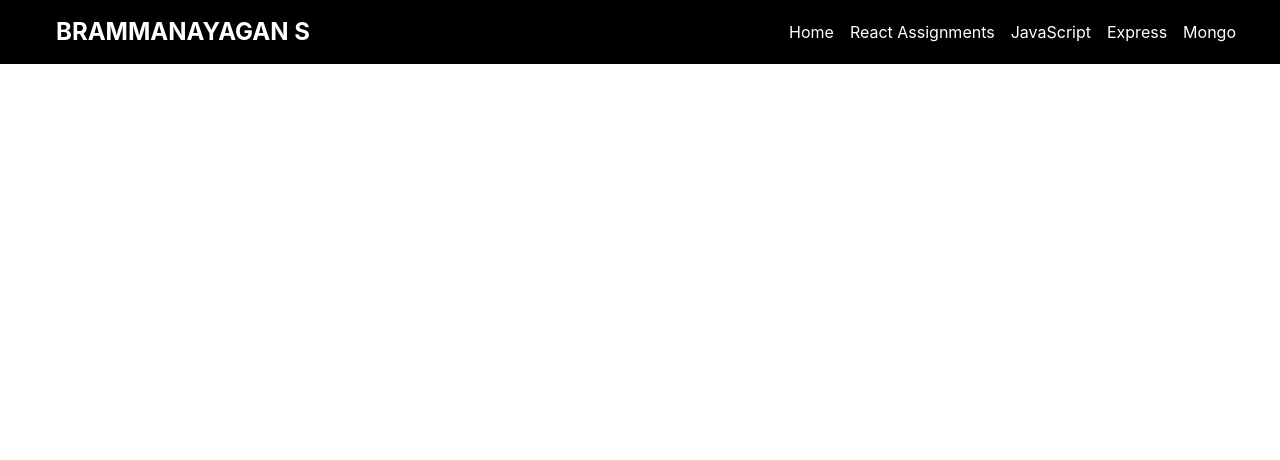
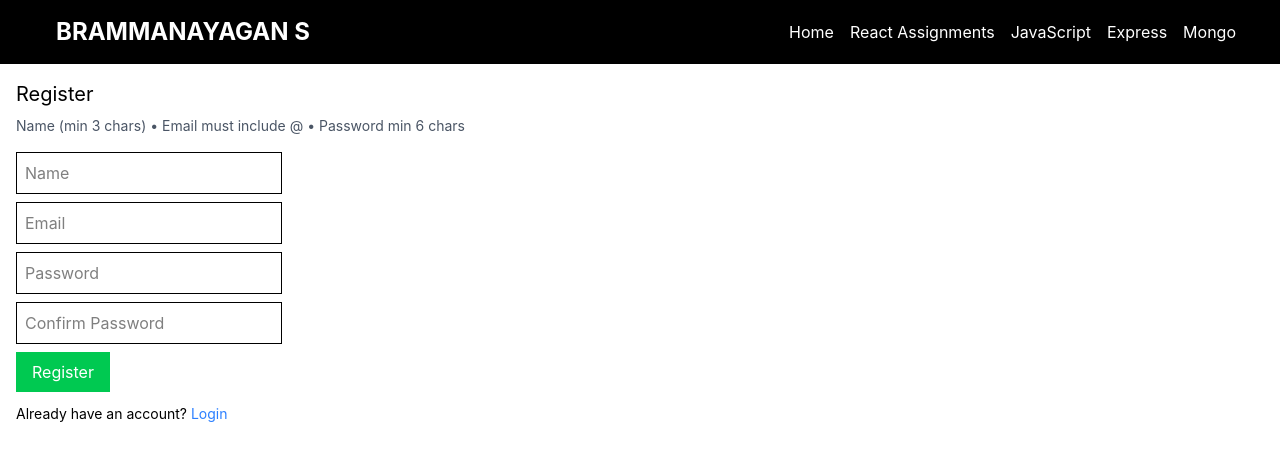
Before and after one commit to brammanayagan/Master-React-Assignments, a React (Vite) app: page /react/27/register in a window 1280 px wide. Shown: the top 460 px of the page. Built offline with nearby package versions, Linux system fonts and the light colour scheme.

Commit message:
login flow

```diff
--- /dev/null
+++ b/src/assignments/react/assgn27/Assgn27.jsx
@@ -0,0 +1,49 @@
+import { Routes, Route } from "react-router-dom";
+import { useContext } from "react";
+
+import AuthProvider from "./context/AuthProvider";
+import { AuthContext } from "./context/AuthContext";
+
+import Navbar from "./components/Navbar";
+
+import Login from "./pages/Login";
+import Register from "./pages/Register";
+import Dashboard from "./pages/Dashboard";
+
+import ProtectedRoute from "./routes/ProtectedRoute";
+
+const InnerApp = () => {
+  const { user } = useContext(AuthContext);
+
+  return (
+    <>
+      {user && <Navbar />}
+
+      <Routes>
+        <Route path="login" element={<Login />} />
+        <Route path="register" element={<Register />} />
+
+        <Route
+          path="dashboard"
+          element={
+            <ProtectedRoute>
+              <Dashboard />
+            </ProtectedRoute>
+          }
+        />
+      </Routes>
+    </>
+  );
+};
+
+const Assgn27 = () => {
+  return (
+    <>
+      <AuthProvider>
+        <InnerApp />
+      </AuthProvider>
+    </>
+  );
+};
+
+export default Assgn27;
--- /dev/null
+++ b/src/assignments/react/assgn27/components/Navbar.jsx
@@ -0,0 +1,21 @@
+import { useContext } from "react";
+import { AuthContext } from "../context/AuthContext";
+import { Link } from "react-router-dom";
+
+const Navbar = () => {
+  const { handleLogout } = useContext(AuthContext);
+
+  return (
+    <>
+      <div className="p-4 bg-gray-800 text-white flex gap-4">
+        <Link to="/react/27/dashboard">Dashboard</Link>
+
+        <button onClick={handleLogout} className="ml-auto bg-red-500 px-3">
+          Logout
+        </button>
+      </div>
+    </>
+  );
+};
+
+export default Navbar;
--- /dev/null
+++ b/src/assignments/react/assgn27/context/AuthContext.jsx
@@ -0,0 +1,3 @@
+import { createContext } from "react";
+
+export const AuthContext = createContext();
--- /dev/null
+++ b/src/assignments/react/assgn27/context/AuthProvider.jsx
@@ -0,0 +1,65 @@
+import { useEffect, useState } from "react";
+import { AuthContext } from "./AuthContext";
+
+const AuthProvider = ({ children }) => {
+  const [user, setUser] = useState(null);
+
+  useEffect(() => {
+    const storedUser = localStorage.getItem("loggedUser");
+    if (storedUser) {
+      setUser(JSON.parse(storedUser));
+    }
+  }, []);
+
+  const handleRegister = (data) => {
+    const oldUsers = JSON.parse(localStorage.getItem("users")) || [];
+
+    const isExist = oldUsers.find((u) => u.email === data.email);
+
+    if (isExist) {
+      alert("User already exists");
+      return false;
+    }
+
+    const updatedUsers = [...oldUsers, data];
+    localStorage.setItem("users", JSON.stringify(updatedUsers));
+
+    alert("Registered successfully");
+    return true;
+  };
+
+  const handleLogin = (data) => {
+    const users = JSON.parse(localStorage.getItem("users")) || [];
+
+    const validUser = users.find(
+      (u) => u.email === data.email && u.password === data.password,
+    );
+
+    if (!validUser) {
+      alert("Invalid credentials");
+      return false;
+    }
+
+    localStorage.setItem("loggedUser", JSON.stringify(validUser));
+    setUser(validUser);
+
+    return true;
+  };
+
+  const handleLogout = () => {
+    localStorage.removeItem("loggedUser");
+    setUser(null);
+  };
+
+  return (
+    <>
+      <AuthContext.Provider
+        value={{ user, handleRegister, handleLogin, handleLogout }}
+      >
+        {children}
+      </AuthContext.Provider>
+    </>
+  );
+};
+
+export default AuthProvider;
--- /dev/null
+++ b/src/assignments/react/assgn27/pages/Dashboard.jsx
@@ -0,0 +1,18 @@
+import { useContext } from "react";
+import { AuthContext } from "../context/AuthContext";
+
+const Dashboard = () => {
+  const { user } = useContext(AuthContext);
+
+  return (
+    <>
+      <div className="p-4">
+        <h2>Welcome {user?.name}</h2>
+
+        <p>Protected Dashboard</p>
+      </div>
+    </>
+  );
+};
+
+export default Dashboard;
--- /dev/null
+++ b/src/assignments/react/assgn27/pages/Login.jsx
@@ -0,0 +1,91 @@
+import { useContext, useEffect, useState } from "react";
+import { AuthContext } from "../context/AuthContext";
+import { useNavigate, Link } from "react-router-dom";
+
+const Login = () => {
+  const { handleLogin, user } = useContext(AuthContext);
+  const navigate = useNavigate();
+
+  const [form, setForm] = useState({
+    email: "",
+    password: "",
+  });
+
+  const handleChange = (e) => {
+    setForm({ ...form, [e.target.name]: e.target.value });
+  };
+
+  // 🔒 If already logged in → go dashboard
+  useEffect(() => {
+    if (user) {
+      navigate("/react/27/dashboard");
+    }
+  }, [user]);
+
+  const handleSubmit = () => {
+    if (!form.email || !form.password) {
+      alert("All fields required");
+      return;
+    }
+
+    if (!form.email.includes("@")) {
+      alert("Enter valid email");
+      return;
+    }
+
+    if (form.password.length < 6) {
+      alert("Password must be at least 6 characters");
+      return;
+    }
+
+    const success = handleLogin(form);
+
+    if (success) {
+      navigate("/react/27/dashboard");
+    }
+  };
+
+  return (
+    <>
+      <div className="p-4">
+        <h2 className="text-xl mb-2">Login</h2>
+
+        {/* 🧠 UX guidance */}
+        <p className="text-sm mb-4 text-gray-600">
+          Use registered email • Password min 6 characters
+        </p>
+
+        <input
+          name="email"
+          placeholder="Email"
+          onChange={handleChange}
+          className="border p-2 block mb-2"
+        />
+        <input
+          name="password"
+          type="password"
+          placeholder="Password"
+          onChange={handleChange}
+          className="border p-2 block mb-2"
+        />
+
+        <button
+          onClick={handleSubmit}
+          className="bg-blue-500 text-white px-4 py-2"
+        >
+          Login
+        </button>
+
+        {/* 🔁 Navigate to register */}
+        <p className="mt-3 text-sm">
+          Not registered?{" "}
+          <Link to="/react/27/register" className="text-blue-500">
+            Create account
+          </Link>
+        </p>
+      </div>
+    </>
+  );
+};
+
+export default Login;
--- /dev/null
+++ b/src/assignments/react/assgn27/pages/Register.jsx
@@ -0,0 +1,117 @@
+import { useContext, useEffect, useState } from "react";
+import { AuthContext } from "../context/AuthContext";
+import { useNavigate, Link } from "react-router-dom";
+
+const Register = () => {
+  const { handleRegister, user } = useContext(AuthContext);
+  const navigate = useNavigate();
+
+  const [form, setForm] = useState({
+    name: "",
+    email: "",
+    password: "",
+    confirm: "",
+  });
+
+  const handleChange = (e) => {
+    setForm({ ...form, [e.target.name]: e.target.value });
+  };
+
+  // 🔒 If already logged in → go dashboard
+  useEffect(() => {
+    if (user) {
+      navigate("/react/27/dashboard");
+    }
+  }, [user]);
+
+  const handleSubmit = () => {
+    // Basic validation rules
+    if (!form.name || !form.email || !form.password || !form.confirm) {
+      alert("All fields required");
+      return;
+    }
+
+    if (form.name.length < 3) {
+      alert("Name must be at least 3 characters");
+      return;
+    }
+
+    if (!form.email.includes("@")) {
+      alert("Enter valid email");
+      return;
+    }
+
+    if (form.password.length < 6) {
+      alert("Password must be at least 6 characters");
+      return;
+    }
+
+    if (form.password !== form.confirm) {
+      alert("Passwords do not match");
+      return;
+    }
+
+    const success = handleRegister(form);
+
+    if (success) {
+      navigate("/react/27/login");
+    }
+  };
+
+  return (
+    <>
+      <div className="p-4">
+        <h2 className="text-xl mb-2">Register</h2>
+
+        {/* 🧠 UX guidance */}
+        <p className="text-sm mb-4 text-gray-600">
+          Name (min 3 chars) • Email must include @ • Password min 6 chars
+        </p>
+
+        <input
+          name="name"
+          placeholder="Name"
+          onChange={handleChange}
+          className="border p-2 block mb-2"
+        />
+        <input
+          name="email"
+          placeholder="Email"
+          onChange={handleChange}
+          className="border p-2 block mb-2"
+        />
+        <input
+          name="password"
+          type="password"
+          placeholder="Password"
+          onChange={handleChange}
+          className="border p-2 block mb-2"
+        />
+        <input
+          name="confirm"
+          type="password"
+          placeholder="Confirm Password"
+          onChange={handleChange}
+          className="border p-2 block mb-2"
+        />
+
+        <button
+          onClick={handleSubmit}
+          className="bg-green-500 text-white px-4 py-2"
+        >
+          Register
+        </button>
+
+        {/* 🔁 Navigate to login */}
+        <p className="mt-3 text-sm">
+          Already have an account?{" "}
+          <Link to="/react/27/login" className="text-blue-500">
+            Login
+          </Link>
+        </p>
+      </div>
+    </>
+  );
+};
+
+export default Register;
--- /dev/null
+++ b/src/assignments/react/assgn27/routes/ProtectedRoute.jsx
@@ -0,0 +1,15 @@
+import { useContext } from "react";
+import { AuthContext } from "../context/AuthContext";
+import { Navigate } from "react-router-dom";
+
+const ProtectedRoute = ({ children }) => {
+  const { user } = useContext(AuthContext);
+
+  if (!user) {
+    return <Navigate to="/react/27/login" />;
+  }
+
+  return children;
+};
+
+export default ProtectedRoute;
--- a/src/routes/AppRouter.jsx
+++ b/src/routes/AppRouter.jsx
@@ -10,6 +10,7 @@ import Assgn21 from "../assignments/react/assgn21/Assgn21";
 import Assgn23 from "../assignments/react/assgn23/Assgn23";
 import Assgn25 from "../assignments/react/assgn25/Assgn25";
 import Assgn26 from "../assignments/react/assgn26/Assgn26";
+import Assgn27 from "../assignments/react/assgn27/Assgn27";
 
 const AppRoute = () => {
   return (
@@ -26,6 +27,7 @@ const AppRoute = () => {
       <Route path="/react/23" element={<Assgn23 />} />
       <Route path="/react/25/*" element={<Assgn25 />} />
       <Route path="/react/26" element={<Assgn26 />} />
+      <Route path="/react/27/*" element={<Assgn27 />} />
     </Routes>
   );
 };
```
